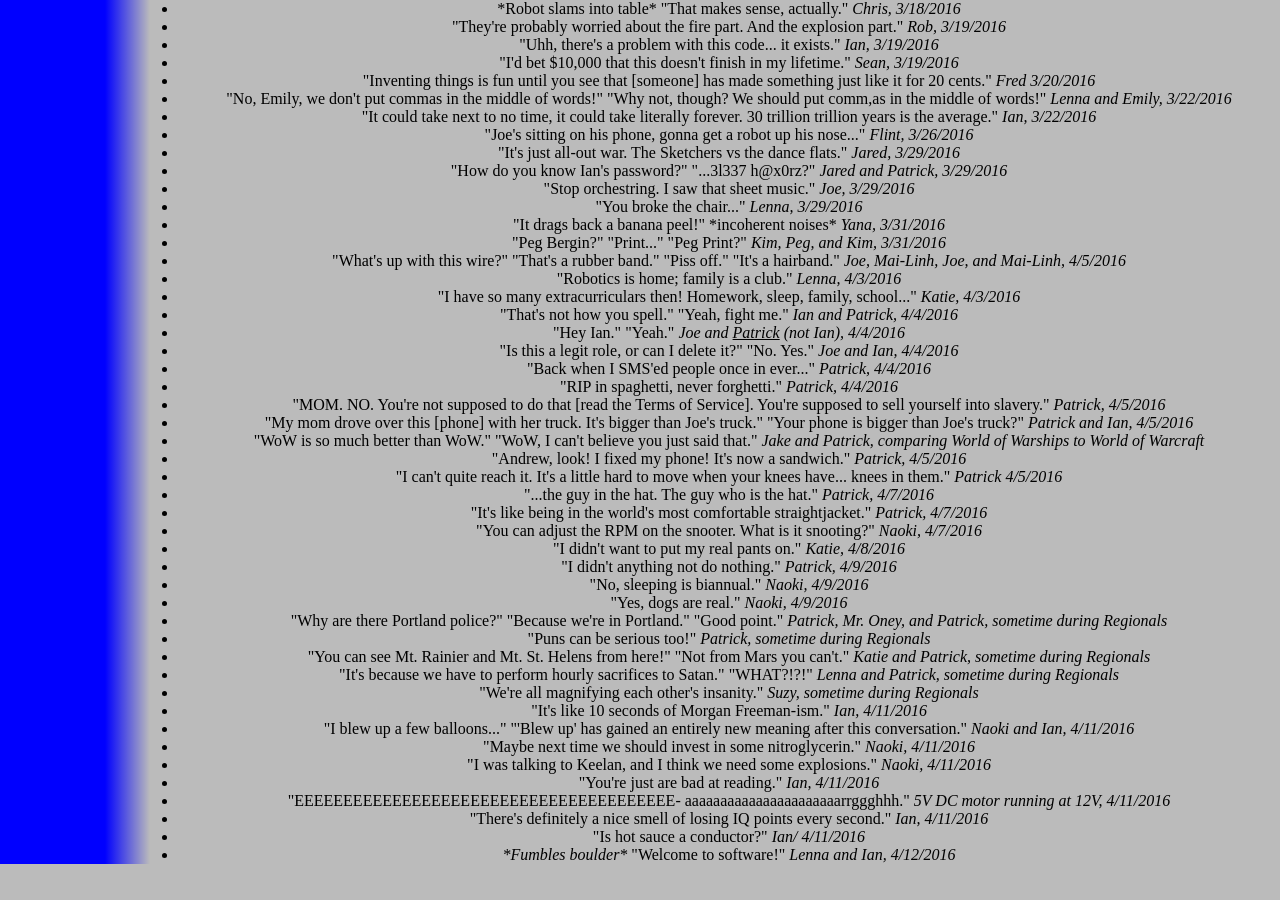
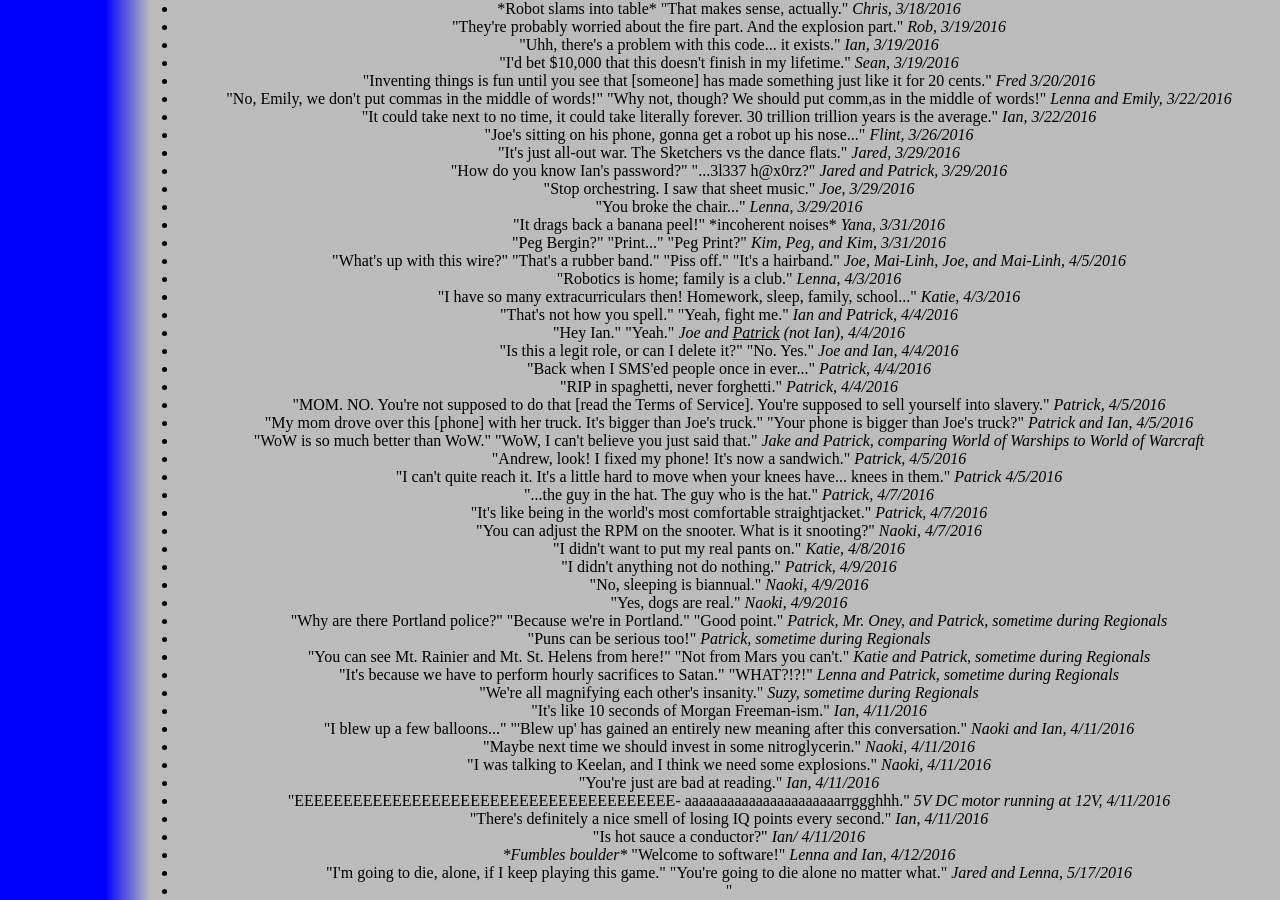
Before and after one commit to katiebugmoon/FRC4131.github.io, a Jekyll site: the page built from media/2016/quotes.html, in a window 1280 px wide and 900 px high, scrolled down 2428 px. Built offline with Jekyll 4.4.1, drawn with Linux system fonts in a browser that asks for light colours; nearby versions of some CDN libraries; before the commit the page ends 3292 px from its top, so only the background shows below that.

Commit message:
Update quotes.html

```diff
--- a/media/2016/quotes.html
+++ b/media/2016/quotes.html
@@ -176,4 +176,6 @@ title: Build Season 2016 Quotes
 	<li>"There's definitely a nice smell of losing IQ points every second." <i>Ian, 4/11/2016</i></li>
 	<li>"Is hot sauce a conductor?" <i>Ian/ 4/11/2016</i></li>
 	<li><i>*Fumbles boulder* </i>"Welcome to software!" <i>Lenna and Ian, 4/12/2016</i></li>
+	<li>"I'm going to die, alone, if I keep playing this game." "You're going to die alone no matter what." <i>Jared and Lenna, 5/17/2016</i></li>
+	<li>"</li>
 </ul><center>
```
